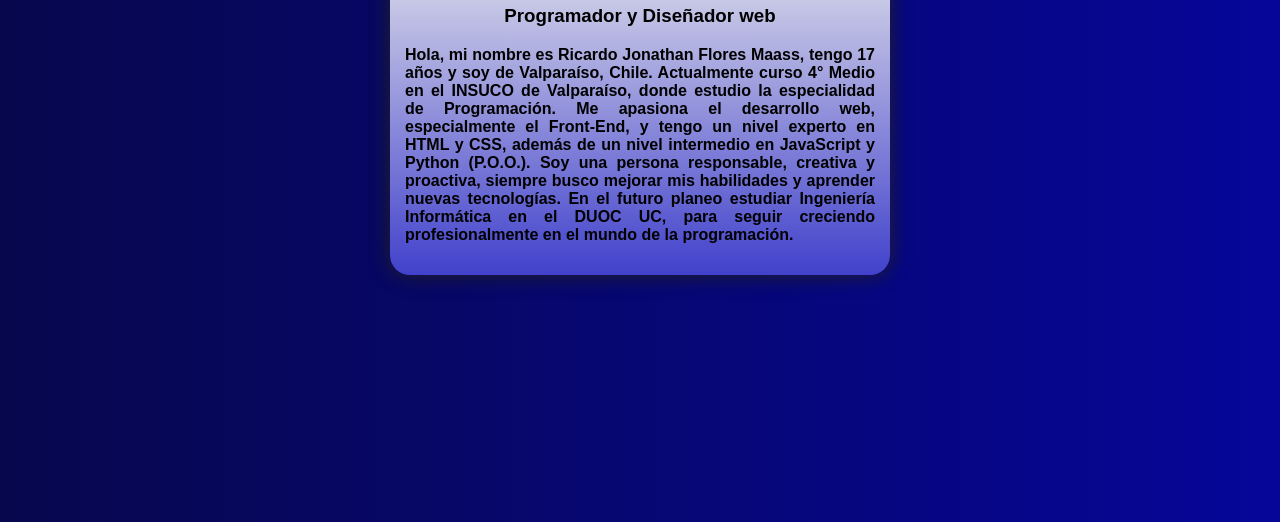
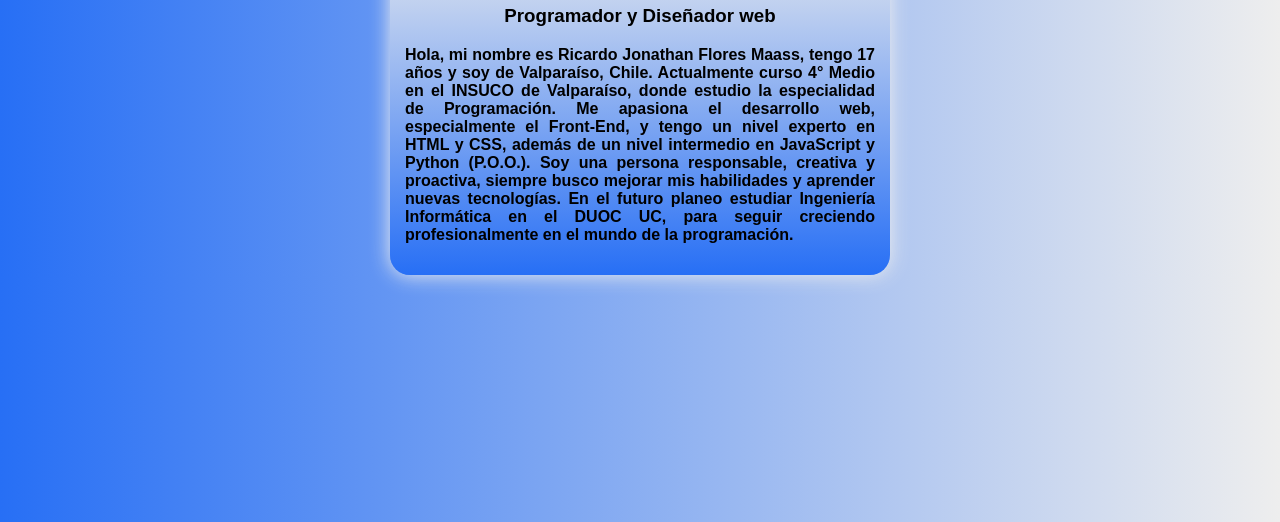
Before and after one commit to skpikeeee/carta-presentacion, a plain HTML site: page index.html in a window 1280 px wide. Shown: the part 278-800 px from the top of the page. Drawn offline with Linux system fonts and the light colour scheme.

Commit message:
Cambio de colores background y puesto un hover para cambiar el color cuando el maus pase encima del texto largo

```diff
--- a/style.css
+++ b/style.css
@@ -1,8 +1,8 @@
 body{
     margin: 0;
     font-family: sans-serif;
-    background: linear-gradient(to left,#060699,
-    #07074D);
+    background: linear-gradient(to left,#eee,
+    #276FF5);
     box-sizing: border-box;
 }
 
@@ -19,11 +19,11 @@ body{
     max-width: 500px;
     margin: auto;
     margin-top: 200px;
-    box-shadow: 0 0 20px #222;
+    box-shadow: 0 0 20px #eee;
     padding: 15px;
     border-radius: 20px;
     box-sizing: border-box;
-    background: linear-gradient(to top, #4141CC,
+    background: linear-gradient(to top, #276FF5,
     #eee);
 }
 
@@ -35,3 +35,8 @@ body{
     font-weight: 550;
     color: inherit;
 }
+
+.carta-lol:hover{
+    color: #eee;
+
+}
```
